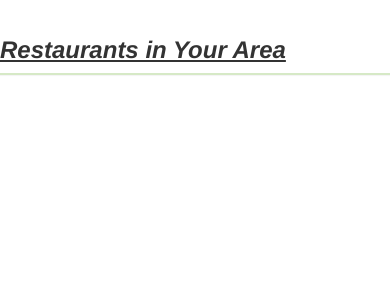
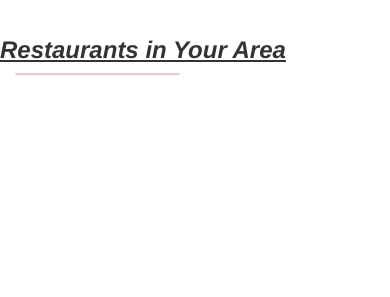
Before and after one commit to tiy-gvl-python-2015-09/restaurant, a Django app: page /restaurant/ in a window 390 px wide; the page is wider, and only the part inside the window is pictured. Shown: the part 75-372 px from the top of that part. Run offline with Django 3.2, Linux system fonts and the light colour scheme; some libraries are stand-ins or nearby versions.

Commit message:
Style changes

```diff
--- a/restapp/static/css/app.css
+++ b/restapp/static/css/app.css
@@ -52,3 +52,7 @@ button {margin:auto;
     color: yellow;
     font-style: italic;
 }
+.panel-default > .panel-heading {
+  color: #333;
+  background-color: #f5f5f5;
+  border-color: #ddd;
--- a/restapp/templates/customer_index.html
+++ b/restapp/templates/customer_index.html
@@ -11,10 +11,11 @@
         <div class="row">
             <div class="col-m-12">
                 <h3 style="font-style: italic"><u><b>Restaurants in Your Area</u></b></h3>
+            </div>
+    <div class="container">
         <div class="row">
-        <div class="col-s-6"></div>
-        <div class="col-s-6">
-            <div class="panel panel-success">
+            <div class="col-xs-6">
+                <div class="panel panel-danger">
                     {% for object in object_list %}
                         {% if object.user_type == 'restaurant' %}
                             <div class="panel-heading">
@@ -34,5 +35,7 @@
                     {% endfor %}
                 </div>
             </div>
+            <div class="col-xs-6"></div>
+        </div>
     </div>
 {% endblock %}
```
Lines whose indentation alone changed are shown as unchanged.
